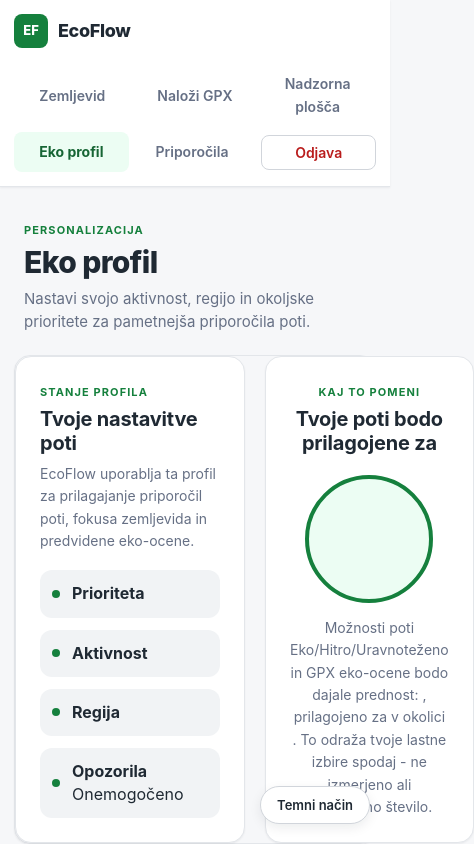
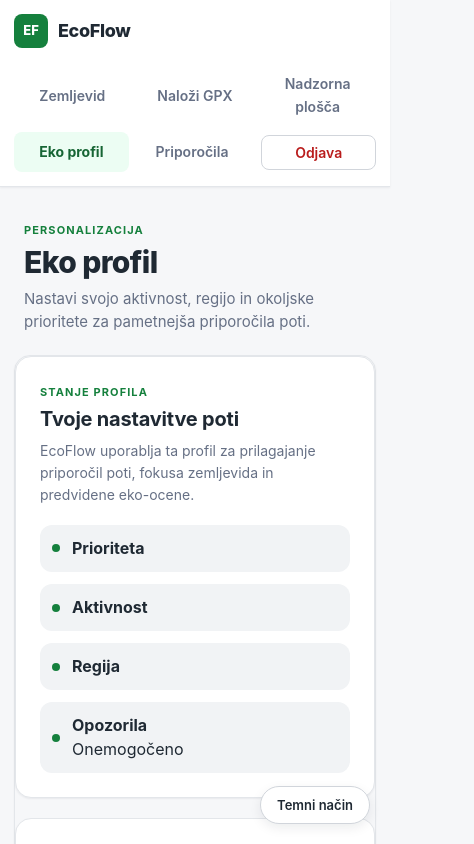
Before and after one commit to Lupet007/ecoflow, a React app in the folder frontend/: page /profile in a window 390 px wide. Shown: the top 844 px of the page, 474 px wide, since content can reach past the window. Built offline with nearby package versions, Linux system fonts and the light colour scheme; sample sign-in values are in the browser's storage; the HTML template or start-up script is replaced by a standard one.

Commit message:
Fix mobile layout for eco profile, dashboard charts, and register form
These three pages used fixed two-column grids with no small-screen override,
so they stayed cramped side by side on a phone instead of stacking like the
map page already does.

```diff
--- a/frontend/src/index.css
+++ b/frontend/src/index.css
@@ -289,6 +289,17 @@
   .eco-map {
     height: 380px !important;
   }
+
+  .eco-hero-grid,
+  .eco-grid-two {
+    grid-template-columns: 1fr !important;
+  }
+}
+
+@media (max-width: 480px) {
+  .eco-name-row {
+    grid-template-columns: 1fr !important;
+  }
 }
 
 @media (max-width: 640px) {
--- a/frontend/src/pages/EcoProfilePage.jsx
+++ b/frontend/src/pages/EcoProfilePage.jsx
@@ -97,7 +97,7 @@
       </div>
 
       <main style={styles.container} className="eco-container">
-        <section style={styles.heroGrid}>
+        <section style={styles.heroGrid} className="eco-hero-grid">
           <div style={styles.profileCard}>
             <p style={styles.eyebrow}>Stanje profila</p>
             <h2 style={styles.sectionTitle}>Tvoje nastavitve poti</h2>
--- a/frontend/src/pages/RegisterPage.jsx
+++ b/frontend/src/pages/RegisterPage.jsx
@@ -62,7 +62,7 @@
           <p style={styles.subtitle}>Pridruži se platformi EcoFlow za priporočila poti.</p>
 
           <form onSubmit={handleSubmit} style={styles.form}>
-            <div style={styles.row}>
+            <div style={styles.row} className="eco-name-row">
               <div style={styles.field}>
                 <label style={styles.label} htmlFor="firstName">Ime</label>
                 <input
--- a/frontend/src/pages/StatsDashboardPage.jsx
+++ b/frontend/src/pages/StatsDashboardPage.jsx
@@ -241,7 +241,7 @@
             />
           </div>
 
-          <div style={styles.gridTwo}>
+          <div style={styles.gridTwo} className="eco-grid-two">
             <section style={styles.section}>
               <div style={styles.sectionHeader}>
                 <div>
```
